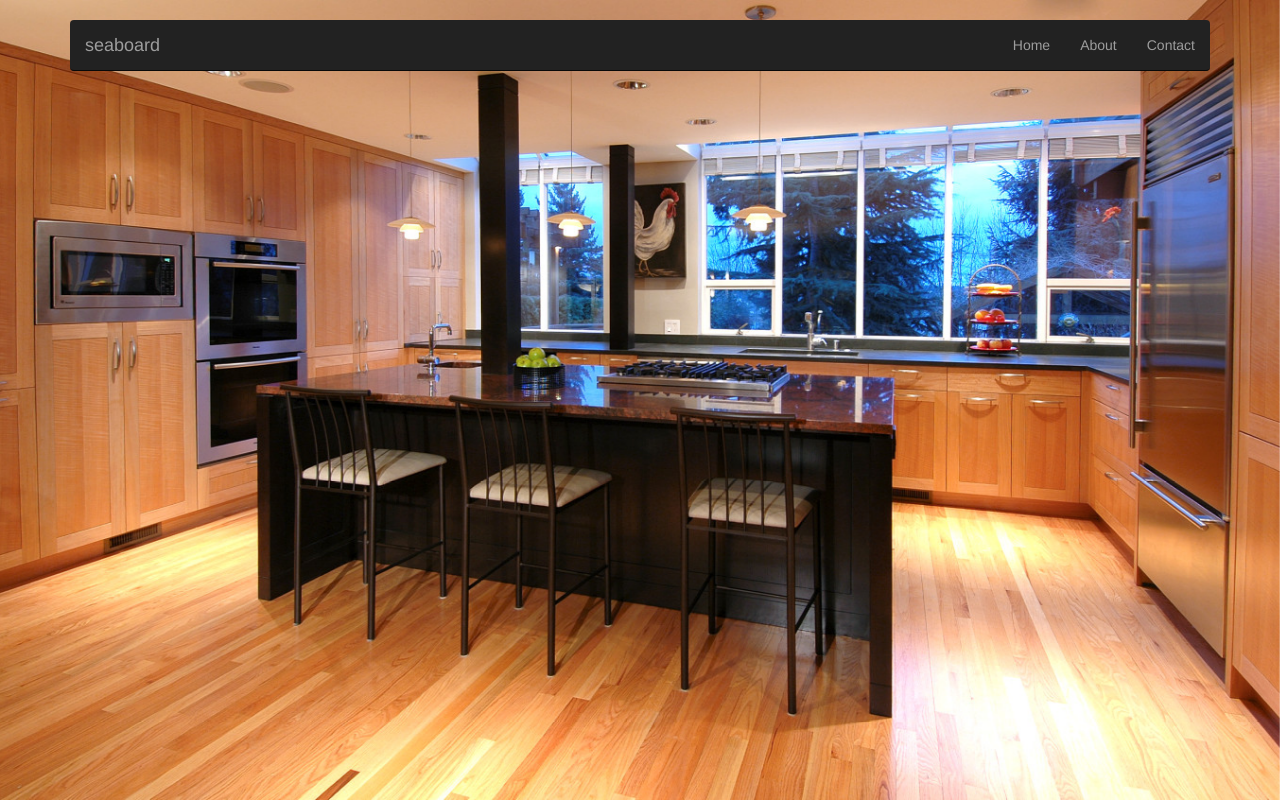
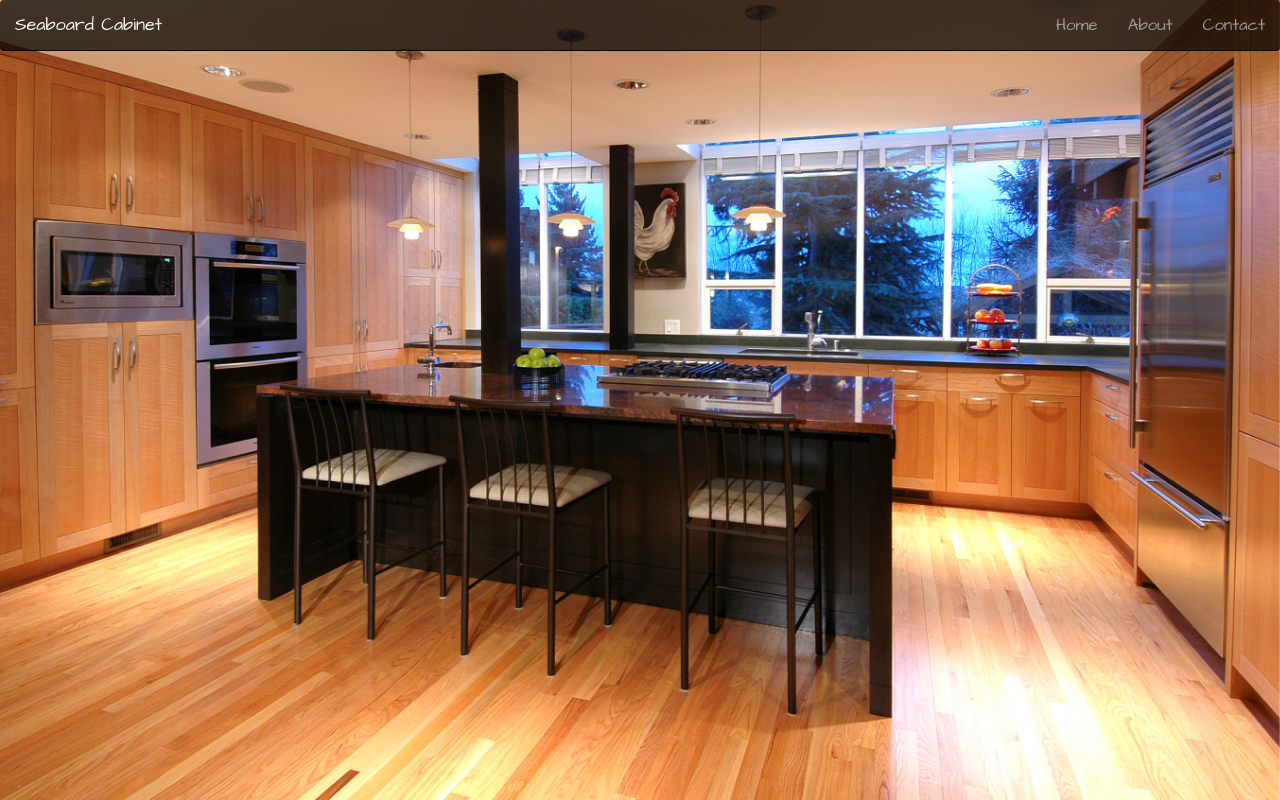
Before and after one commit to yaskyj/seaboard, a website: page app/index.html in a window 1280 px wide. Drawn offline with nearby package versions, Linux system fonts and the light colour scheme; some packages are replaced by stand-ins of ours; files that its build step writes are made by us from their sources; a script that the page names is missing.

Commit message:
Navbar styling complete

```diff
--- a/app/index.html
+++ b/app/index.html
@@ -8,6 +8,7 @@
     <!-- Place favicon.ico and apple-touch-icon.png in the root directory -->
     <!-- build:css(.) styles/vendor.css -->
     <!-- bower:css -->
+    <link href='http://fonts.googleapis.com/css?family=Architects+Daughter' rel='stylesheet' type='text/css'>
     <link rel="stylesheet" href="bower_components/bootstrap/dist/css/bootstrap.css" />
     <!-- endbower -->
     <!-- endbuild -->
@@ -49,8 +50,8 @@
     <!--</div>-->
 
     <div class="navbar-wrapper">
-      <div class="container">
-        <nav class="navbar navbar-inverse navbar-static-top">
+      <!--<div class="container">-->
+        <nav class="navbar navbar-inverse navbar-static-top seaboard-nav">
           <div class="container">
             <div class="navbar-header">
               <button type="button" class="navbar-toggle collapsed" data-toggle="collapse" data-target="#js-navbar-collapse" aria-expanded="false" aria-controls="navbar">
@@ -59,12 +60,11 @@
                 <span class="icon-bar"></span>
                 <span class="icon-bar"></span>
               </button>
-              <a class="navbar-brand" href="#/">seaboard</a>
+              <a class="navbar-brand" ui-sref="main">Seaboard Cabinet</a>
             </div>
 
             <div class="collapse navbar-collapse" id="js-navbar-collapse">
               <ul class="nav navbar-nav navbar-right">
-                <!--navbar-nav navbar-right-->
                 <li><a ui-sref="main">Home</a></li>
                 <li><a ui-sref="about">About</a></li>
                 <li><a ui-sref="main">Contact</a></li>
@@ -72,7 +72,7 @@
             </div>
           </div>
         </nav>
-      </div>
+      <!--</div>-->
     </div>
 
 
--- a/app/styles/main.css
+++ b/app/styles/main.css
@@ -1,6 +1,9 @@
 /* GLOBAL STYLES
 -------------------------------------------------- */
 /* Padding below the footer and lighter body text */
+* {
+  font-family: 'Architects Daughter', cursive;
+}
 
 body {
   color: #5a5a5a;
@@ -9,6 +12,18 @@ body {
 
 /* CUSTOMIZE THE NAVBAR
 -------------------------------------------------- */
+
+.navbar-nav {
+  font-size: 120%;
+}
+
+.navbar {
+  margin: 0;
+}
+
+.seaboard-nav {
+  background-color: rgba(0,0,0,0.7);
+}
 
 /* Special class on .container surrounding .navbar, used for positioning it into place. */
 .navbar-wrapper {
@@ -127,9 +142,9 @@ now override the 3.3 new styles for modern browsers & apply opacity
 -------------------------------------------------- */
 @media (min-width: 768px) {
   /* Navbar positioning foo */
-  .navbar-wrapper {
-    margin-top: 20px;
-  }
+  /*.navbar-wrapper {*/
+    /*margin-top: 20px;*/
+  /*}*/
   .navbar-wrapper .container {
     padding-right: 15px;
     padding-left: 15px;
```
